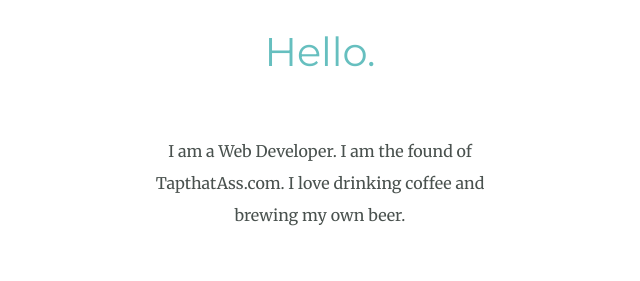
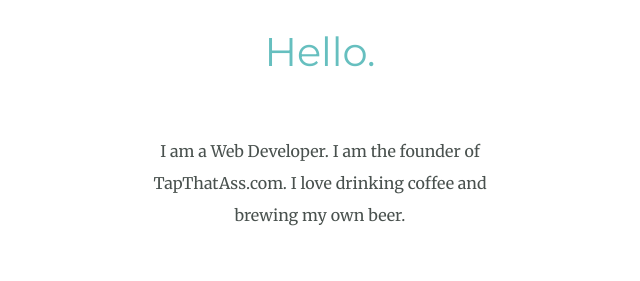
Before and after one commit to eddierivers721/mywebsite, a plain HTML site: page index.html in a window 1280 px wide. Shown: the part 1280-1561 px from the top of the page, 320-960 px from the left. Drawn offline with Linux system fonts and the light colour scheme.

Commit message:
Update index.html

```diff
--- a/index.html
+++ b/index.html
@@ -21,7 +21,7 @@
     <div class="profile">
       <img src="images/CircleProfilepic.png" height="300px" height="300px" alt="profile-picture">
       <h2>Hello.</h2>
-      <p class="intro"> I am a Web Developer. I am the found of TapthatAss.com. I love drinking coffee and brewing my own beer.</p>
+      <p class="intro"> I am a Web Developer. I am the founder of TapThatAss.com. I love drinking coffee and brewing my own beer.</p>
     </div>
     <hr>
   <div class="skills">
```
